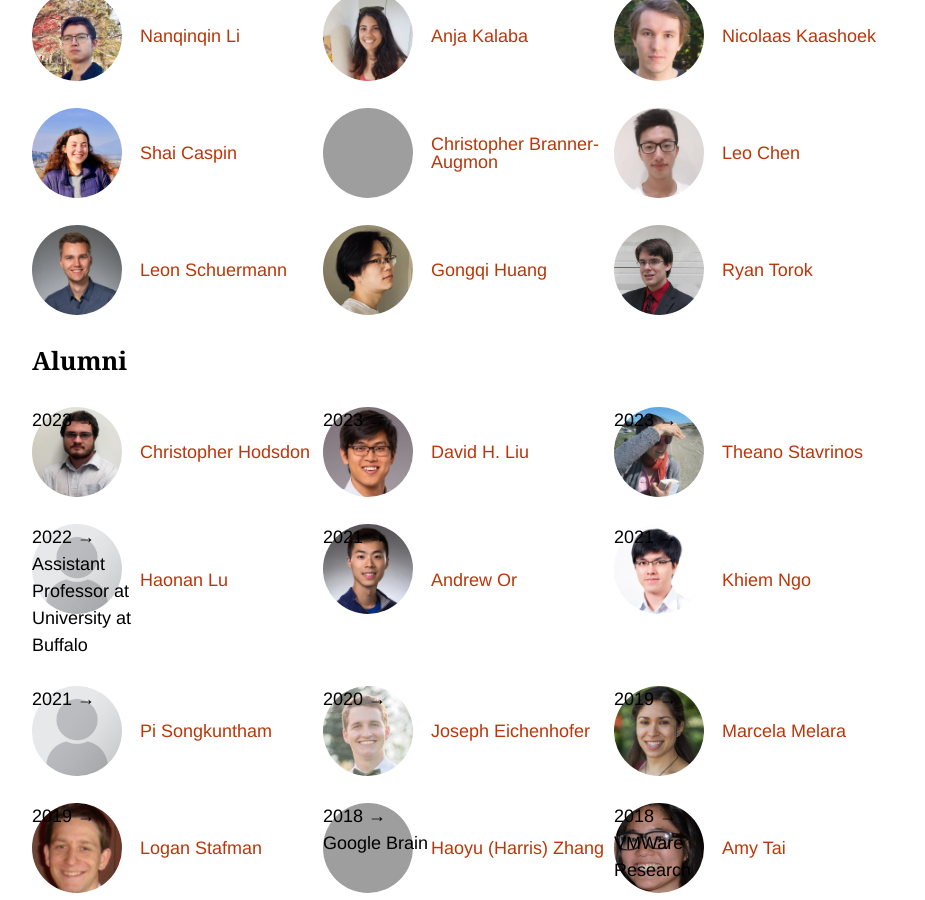
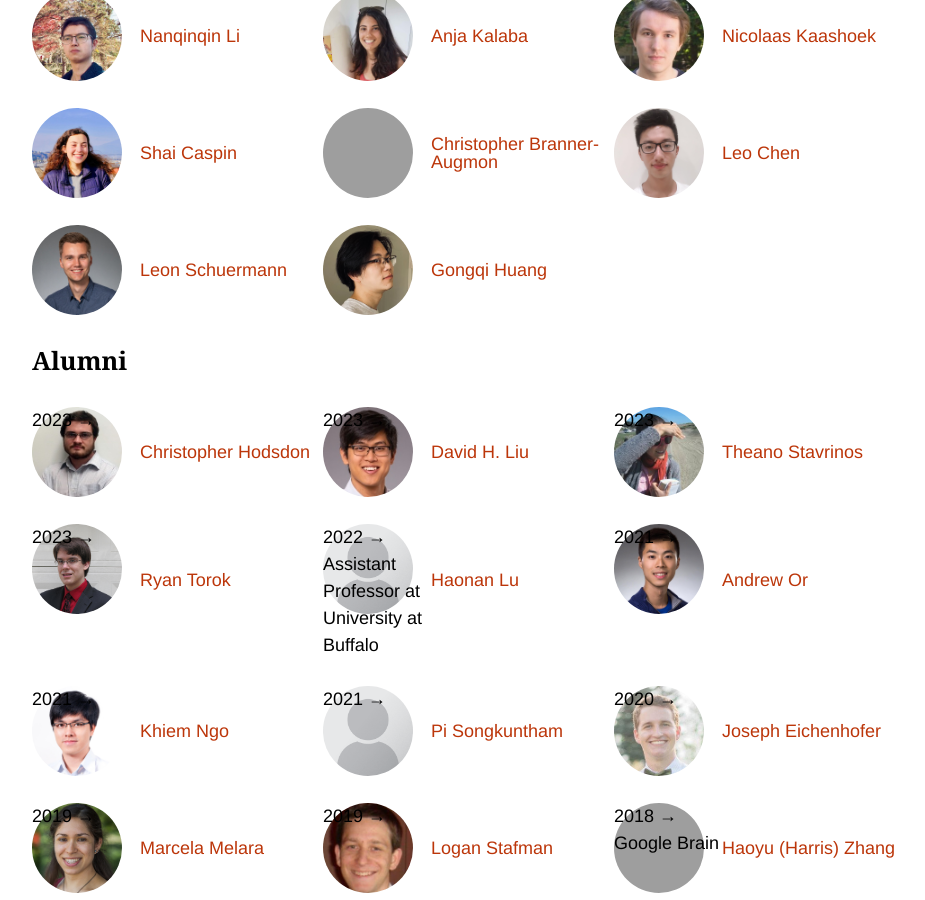
Before and after one commit to princeton-sns/www, a Jekyll site: the page built from people.md, in a window 1280 px wide and 900 px high, scrolled down 1045 px, cut to the strip 0-900 px from the top of the window. Shown: the whole strip, without its empty margins (176-1101 px from the left). Built offline with Jekyll 4.4.1, drawn with Linux system fonts in a browser that asks for light colours; some web fonts are replaced; grey boxes are pictures that could not be loaded.

Commit message:
Ryan isn't here anymore

```diff
--- a/_data/people.yml
+++ b/_data/people.yml
@@ -345,8 +345,9 @@
     last_name: Torok
     nick: rtorok
     type: msc
-    active: true
-    url: https://www.cs.princeton.edu/~rt3811/
+    active: false
+    graduated: 2023
+    url: http://ryantorok.net
     picture: /assets/img/people/rtorok.jpg
 
   - first_name: Christopher
```
